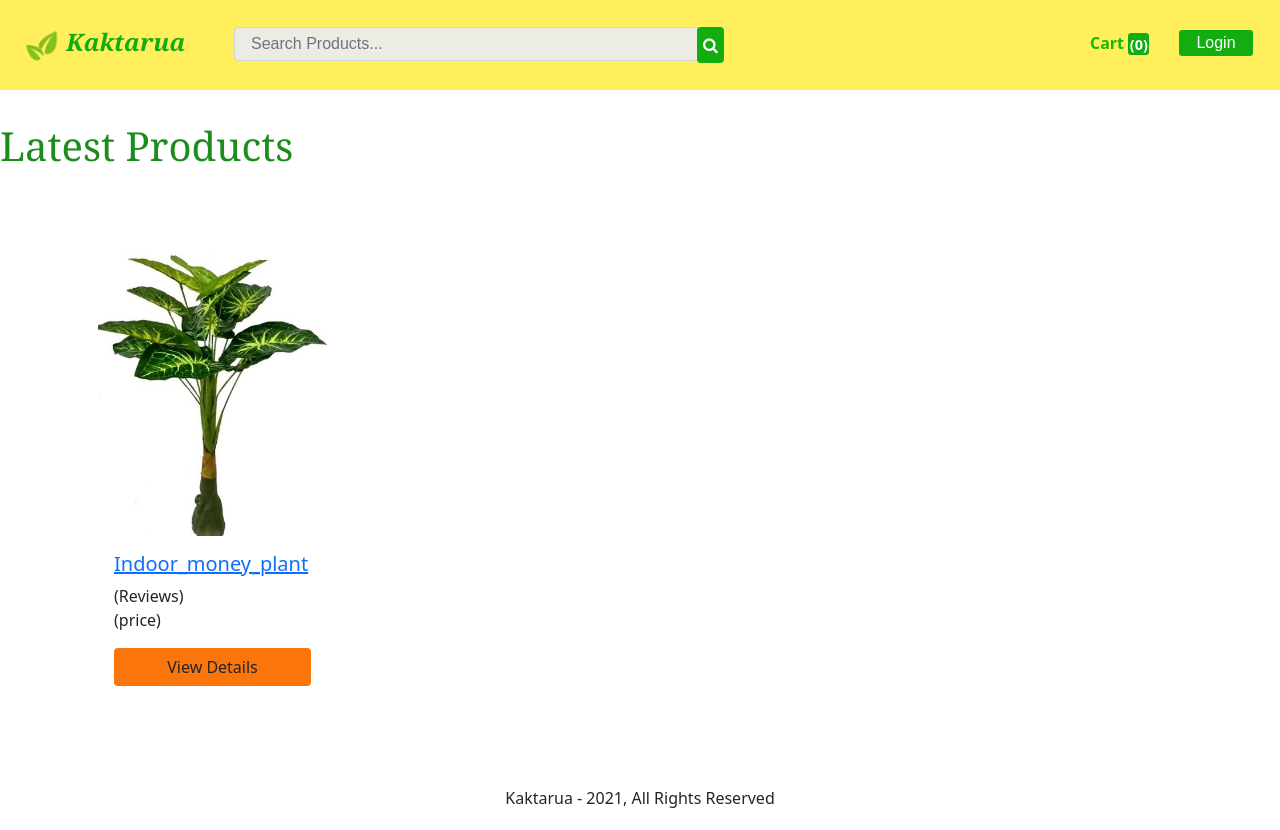
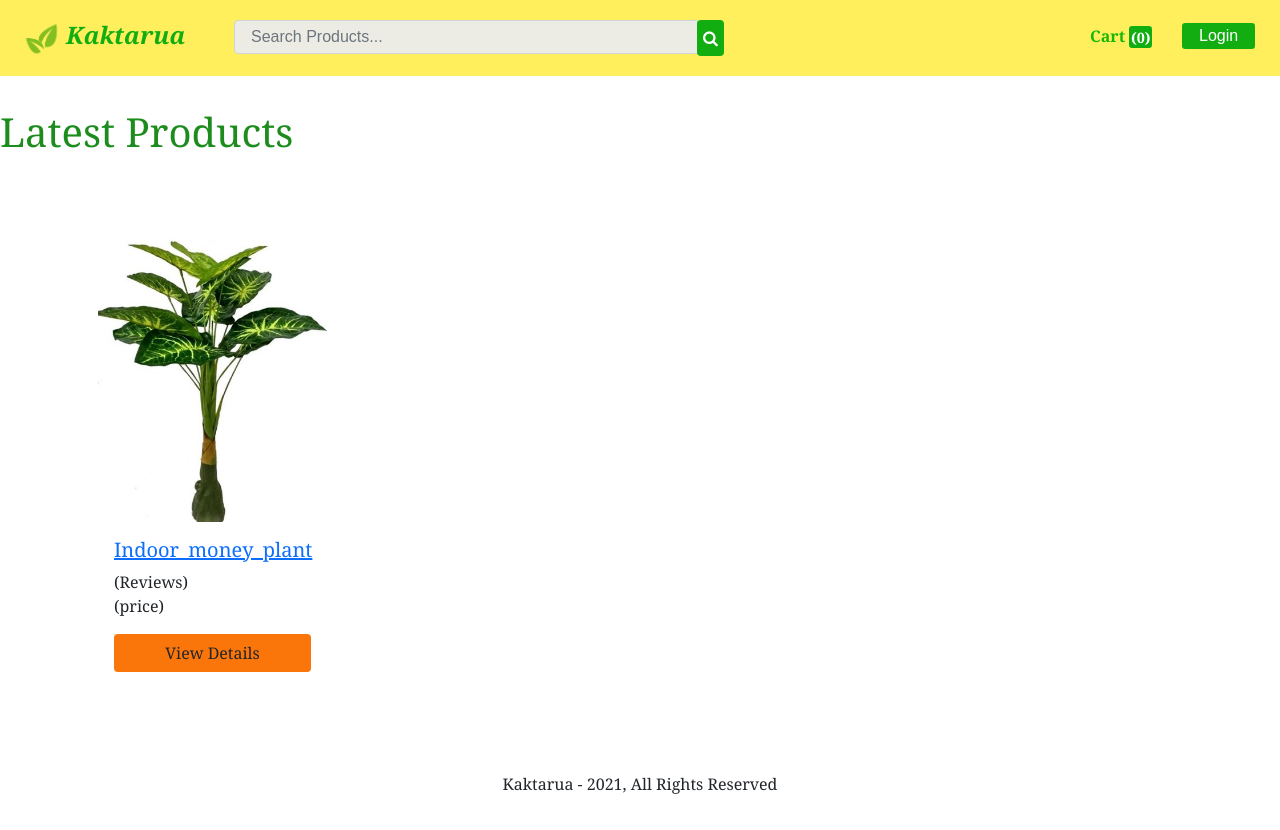
Before and after one commit to NSU-SU21-CSE299-6/Group03, a React (Create React App) app in the folder Code/Project/frontend/: page / in a window 1280 px wide. After the commit the page ends 800 px from the top, so only its background shows below. Built offline with nearby package versions, Linux system fonts and the light colour scheme.

Commit message:
FrontEnd #22 : Created Redux Store
Created a store.js file and and implementing a redux store (contains a minor bug)

```diff
--- a/Code/Project/frontend/src/App.css
+++ b/Code/Project/frontend/src/App.css
@@ -1,7 +1,16 @@
+html,
+body {
+  font-family: Georgia, "Times New Roman", Times, serif;
+  width: 100%;
+  height: 100%;
+  margin: 0px;
+  padding: 0px;
+  overflow-x: hidden;
+}
+
 nav {
   background-color: #ffef5d;
-  padding: 0.5rem 1rem;
-  height: 90px;
+  padding: 1rem 1rem;
 }
 #login_btn {
   background-color: #11ad11;
--- a/Code/Project/frontend/src/components/Home.js
+++ b/Code/Project/frontend/src/components/Home.js
@@ -3,9 +3,9 @@ import MetaData from './layout/MetaData'
 const Home = () => {
     return (
         <Fragment>
-
+            <MetaData title='Buy Plants Online'/>
             <h1 id="products_heading">Latest Products</h1>
-        <section id="products" class="container mt-5">
+        <section id="products" className="container mt-5">
          <div className="row">
              <div className="col-sm-12 col-md-6 col-lg-3 my-3">
                <div className="indoor_plant p-3 rounded">
--- a/Code/Project/frontend/src/components/layout/Header.js
+++ b/Code/Project/frontend/src/components/layout/Header.js
@@ -30,7 +30,7 @@ const header = () => {
             </div>
             <div className="col-12 col-md-3 mt-4 mt-md-0 text-left">
 
-            <span id="cart" class="ml=5 ">Cart&nbsp;</span>
+            <span id="cart" className="ml=5 ">Cart&nbsp;</span>
             <span className="ml-1" id="cart_count">(0)</span>
 
             <button className="btn text-white" id="login_btn">Login</button>
--- a/Code/Project/frontend/src/components/layout/MetaData.js
+++ b/Code/Project/frontend/src/components/layout/MetaData.js
@@ -1,11 +1,14 @@
 import React from 'react'
 import { Helmet } from 'react-helmet'
-const MetaData = () => {
+
+
+const MetaData = ({title}) => {
+    let x = title;
     return (
         <Helmet>
-            <title>{'Buy Plants Online - Kaktarua'}</title>
+           <title>{x+' - Kaktarua'}</title>
         </Helmet>
-    );
+    )
 }
 
 export default MetaData
--- a/Code/Project/frontend/src/index.js
+++ b/Code/Project/frontend/src/index.js
@@ -2,10 +2,12 @@ import React from 'react';
 import ReactDOM from 'react-dom';
 import App from './App';
 
+import { Provider } from 'react-redux'
+import store from './store'
 
 ReactDOM.render(
-  <React.StrictMode>
+  <Provider store={store}>
     <App />
-  </React.StrictMode>,
+  </Provider>,
   document.getElementById('root')
 );
--- /dev/null
+++ b/Code/Project/frontend/src/store.js
@@ -0,0 +1,15 @@
+import { createStore, combineReducers, applyMiddleware } from 'redux';
+import thunk from 'redux-thunk';
+import { composeWithDevTools } from 'redux-devtools-extension';
+
+const reducer = combineReducers({
+
+
+})
+
+let initialState = {}
+
+const middlware = [thunk];
+const store = createStore(reducer, initialState, composeWithDevTools(applyMiddleware(...middlware)))
+
+export default store;
```
